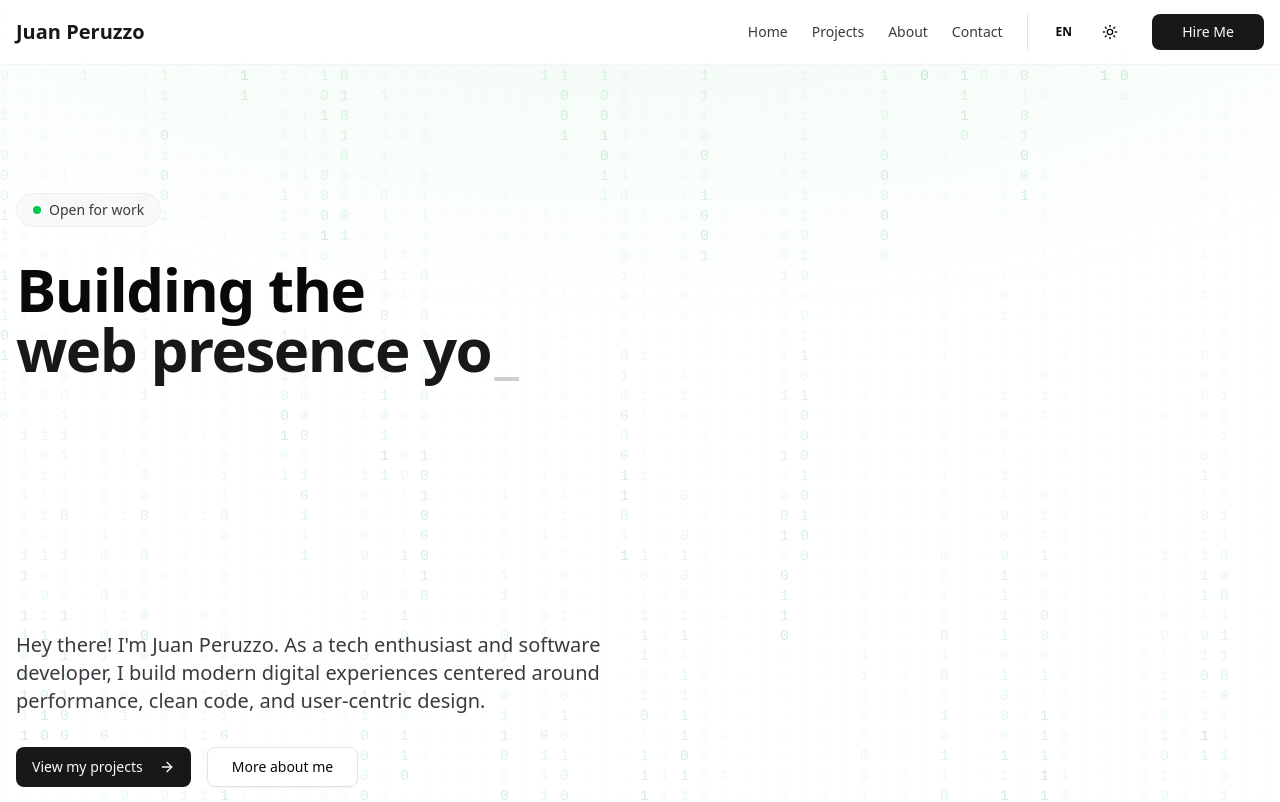
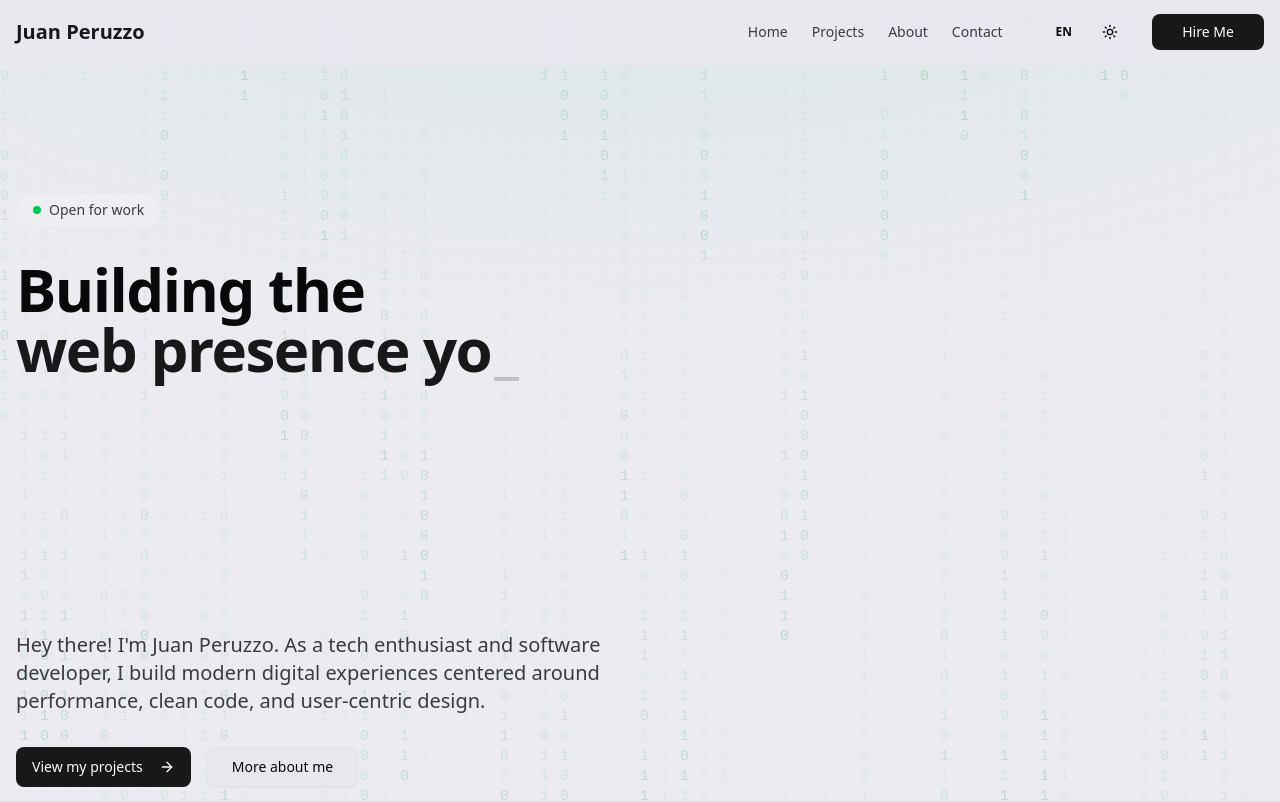
Before and after one commit to Uzzoper/personal-portfolio, a Next.js app: page / in a window 1280 px wide. Shown: the top 802 px of the page. Built offline with nearby package versions, Linux system fonts and the light colour scheme.

Commit message:
feat: add localization to theme toggle and adjust light mode background

```diff
--- a/app/globals.css
+++ b/app/globals.css
@@ -53,7 +53,7 @@ html {
 
 :root {
   --radius: 0.625rem;
-  --background: oklch(1 0 0);
+  --background: oklch(0.93 0.01 286);
   --foreground: oklch(0.141 0.005 285.823);
   --card: oklch(1 0 0 / 40%);
   --card-foreground: oklch(0.141 0.005 285.823);
--- a/components/mode-toggle.tsx
+++ b/components/mode-toggle.tsx
@@ -3,9 +3,11 @@
 import { Moon, Sun } from "lucide-react"
 import { useTheme } from "next-themes"
 import { Button } from "@/components/ui/button"
+import { useLanguage } from "@/components/language-context"
 
 export function ModeToggle() {
     const { setTheme, resolvedTheme } = useTheme()
+    const { dictionary } = useLanguage()
 
     const toggleTheme = () => {
         setTheme(resolvedTheme === "dark" ? "light" : "dark")
@@ -16,11 +18,11 @@ export function ModeToggle() {
             variant="ghost"
             size="icon"
             onClick={toggleTheme}
-            title="Toggle Theme"
+            title={dictionary.header.toggleTheme}
         >
             <Sun className="h-[1.2rem] w-[1.2rem] rotate-0 scale-100 transition-all dark:-rotate-90 dark:scale-0" />
             <Moon className="absolute h-[1.2rem] w-[1.2rem] rotate-90 scale-0 transition-all dark:rotate-0 dark:scale-100" />
-            <span className="sr-only">Toggle theme</span>
+            <span className="sr-only">{dictionary.header.toggleTheme}</span>
         </Button>
     )
 }
--- a/lib/dictionaries/en.ts
+++ b/lib/dictionaries/en.ts
@@ -5,7 +5,7 @@ export const en = {
         about: "About",
         contact: "Contact",
         hireMe: "Hire Me",
-        toggleTheme: "Toggle Theme",
+        toggleTheme: "Toggle theme",
     },
     home: {
         featuredTitle: "Featured Projects",
--- a/lib/dictionaries/pt.ts
+++ b/lib/dictionaries/pt.ts
@@ -5,7 +5,7 @@ export const pt = {
         about: "Sobre",
         contact: "Contato",
         hireMe: "Contrate-me",
-        toggleTheme: "Alternar Tema",
+        toggleTheme: "Alternar tema",
     },
     home: {
         featuredTitle: "Projetos em Destaque",
```
